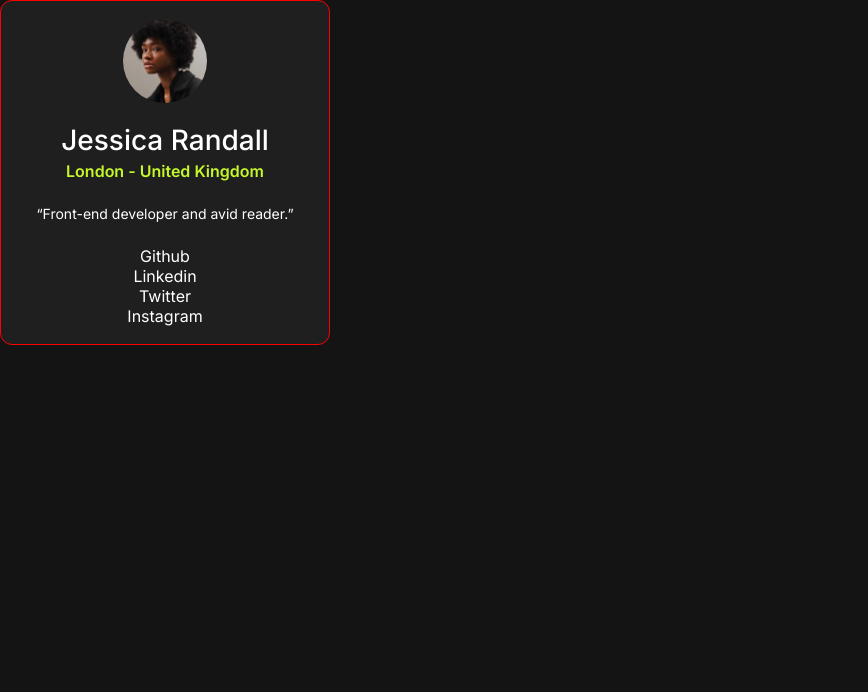
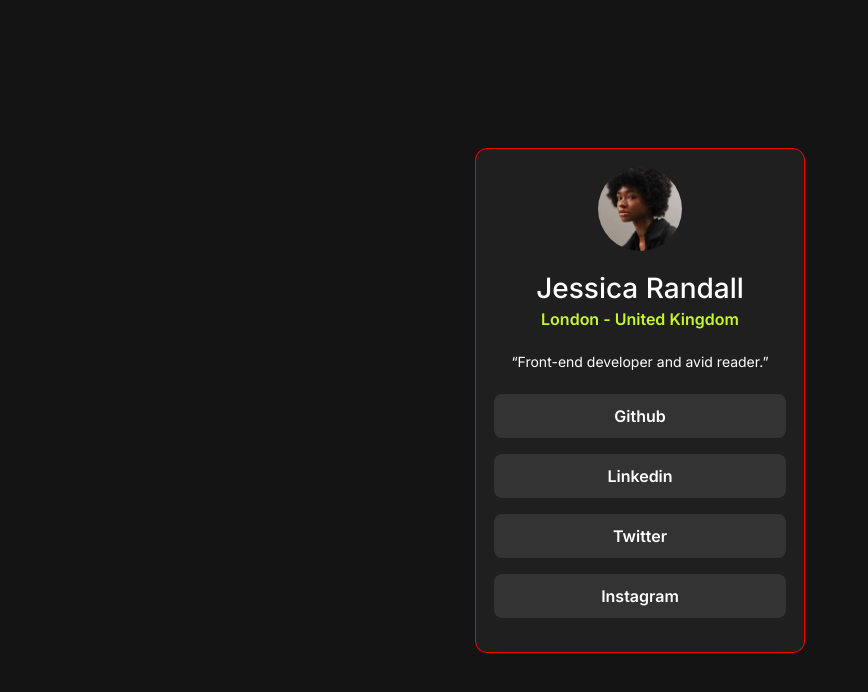
Before and after one commit to Amanda-Martins-M/Social-links-profile, a plain HTML site: page index.html in a window 1280 px wide. Shown: the whole page, without its empty margins (0-868 px from the left). Drawn offline with Linux system fonts and the light colour scheme.

Commit message:
Adiciona flexlayout

```diff
--- a/style.css
+++ b/style.css
@@ -14,12 +14,18 @@
     box-sizing: border-box;
 }
 
-/*//<weight>: Use a value from 100 to 900// <uniquifier: Use a unique and descriptive class name> */
+html, body{
+    height: 100%;
+}
 
 body {
     font-family: "inter", sans-serif;
     background-color: var(--cor-grey-900);
     color: var(--cor-white);
+
+    display: flex;
+    align-items: center;
+    justify-content: center;
 }
 
 a {
@@ -58,4 +64,22 @@ section p{
     font-size: 14px;
     color: var(--cor-white-medium);
     margin-bottom: 24px;
+    text-align: center;
 }
+
+li{
+    margin: 16px 0;
+}
+
+li a{
+    background-color: var(--cor-grey-700);
+    padding: 12px 0;
+    width: 100%;
+    display: block;
+    border-radius: 8px;
+    font-weight: 600;
+}
+li a:hover{
+    color: var(--cor-grey-900);
+    background-color: var(--cor-green);
+}
```
